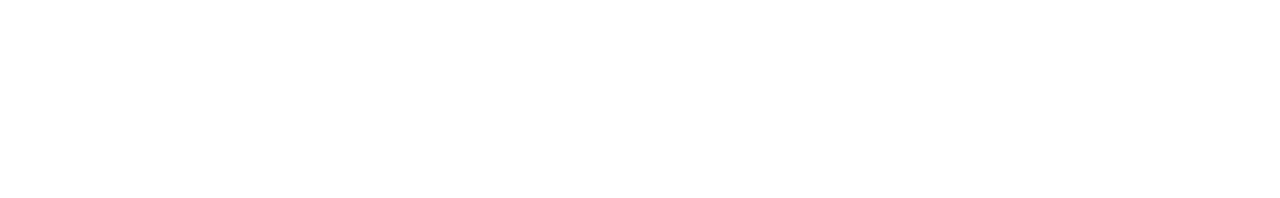
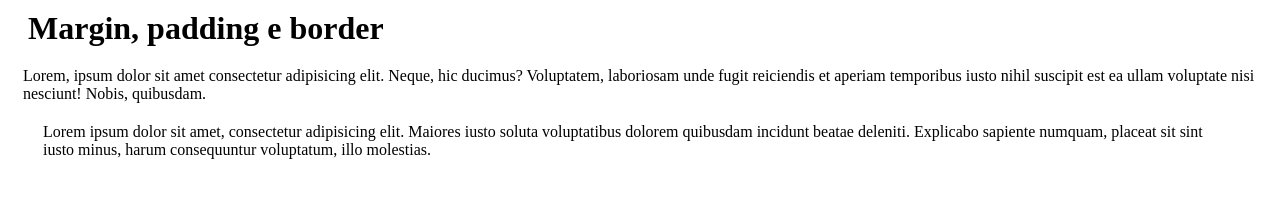
Before and after one commit to sarahxzkk/estudo_html_css, a plain HTML site: page modulo_css/04_margin_padding_border/index.html in a window 1280 px wide. Drawn offline with Linux system fonts and the light colour scheme.

Commit message:
atualização

```diff
--- /dev/null
+++ b/modulo_css/04_margin_padding_border/css/style.css
@@ -0,0 +1,25 @@
+div {
+    margin: 20px; /* 20 pixels de margem em todos os lados */
+    }
+
+h1 {
+    margin: 10px 5px 15px 20px; /* 10 pixels no topo, 5 pixels à direita, 15 pixels no fundo, 20 pixels à esquerda */
+   }
+
+p {
+    margin: 20px 15px; /* 10 pixels de margem no topo e no fundo, 5 pixels nas laterais */
+  }
+
+  elemento {
+    /* Se você fornecer um valor, ele será aplicado a todos os quatro lados */
+    margin: 20px;
+
+    /* Se você fornecer dois valores, o primeiro será aplicado ao topo e ao fundo, e o segundo às laterais */
+    margin: 20px 10px;
+
+    /* Se você fornecer três valores, o primeiro será aplicado ao topo, o segundo às laterais e o terceiro ao fundo */
+    margin: 20px 10px 5px;
+
+    /* Se você fornecer quatro valores, eles serão aplicados no sentido horário a partir do topo: topo, direita, fundo, esquerda */
+    margin: 20px 10px 5px 15px;
+  }
--- a/modulo_css/04_margin_padding_border/index.html
+++ b/modulo_css/04_margin_padding_border/index.html
@@ -3,9 +3,17 @@
 <head>
     <meta charset="UTF-8">
     <meta name="viewport" content="width=device-width, initial-scale=1.0">
-    <title>Magin, padding e border</title>
+    <title>Margin, padding e border</title>
+    <link rel="stylesheet" href="./css/style.css">
 </head>
 <body>
+    <h1>Margin, padding e border</h1>
+
+    <p>Lorem, ipsum dolor sit amet consectetur adipisicing elit. Neque, hic ducimus? Voluptatem, laboriosam unde fugit reiciendis et aperiam temporibus iusto nihil suscipit est ea ullam voluptate nisi nesciunt! Nobis, quibusdam.</p>
+
+    <div>
+        <p>Lorem ipsum dolor sit amet, consectetur adipisicing elit. Maiores iusto soluta voluptatibus dolorem quibusdam incidunt beatae deleniti. Explicabo sapiente numquam, placeat sit sint iusto minus, harum consequuntur voluptatum, illo molestias.</p>
+    </div>
 
 </body>
 </html>
```
